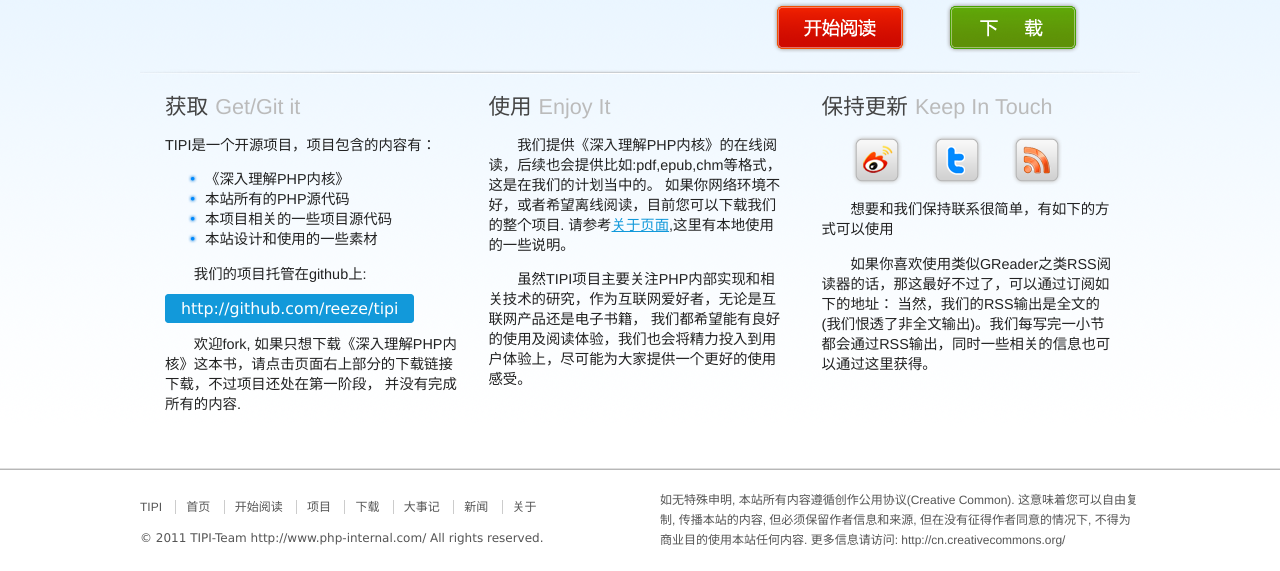
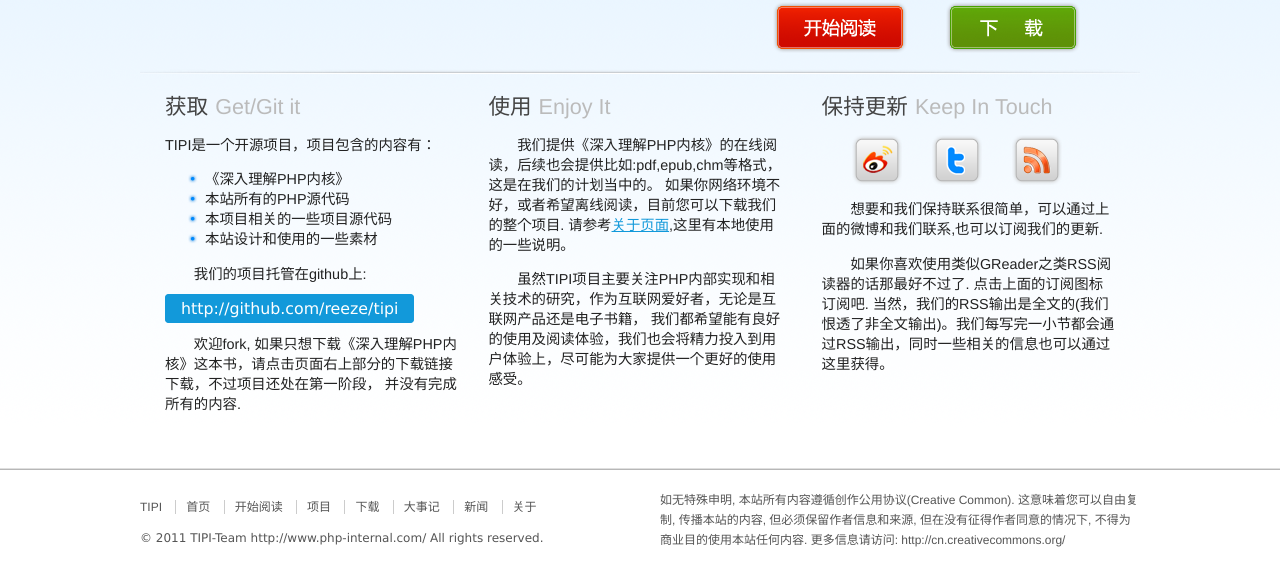
Before and after one commit to reeze/tipi, a PHP site: page / in a window 1280 px wide. Shown: the part 258-829 px from the top of the page. Run offline with PHP 8.4, Linux system fonts and the light colour scheme; data that the repository does not hold is empty; some libraries are stand-ins or nearby versions.

Commit message:
Fix typo

```diff
--- a/web/templates/index.php
+++ b/web/templates/index.php
@@ -57,10 +57,10 @@
 							<a class='rss t' href="<?php echo url_for("/feed/"); ?>"><span>订阅</span></a>
 					</div>
 					<p>
-					想要和我们保持联系很简单，有如下的方式可以使用
+					想要和我们保持联系很简单，可以通过上面的微博和我们联系,也可以订阅我们的更新.
 					</p>
 					<p>
-					如果你喜欢使用类似GReader之类RSS阅读器的话，那这最好不过了，可以通过订阅如下的地址：
+					如果你喜欢使用类似GReader之类RSS阅读器的话那最好不过了. 点击上面的订阅图标订阅吧.
 
 					当然，我们的RSS输出是全文的(我们恨透了非全文输出)。我们每写完一小节都会通过RSS输出，同时一些相关的信息也可以通过这里获得。
 					</p>
```
